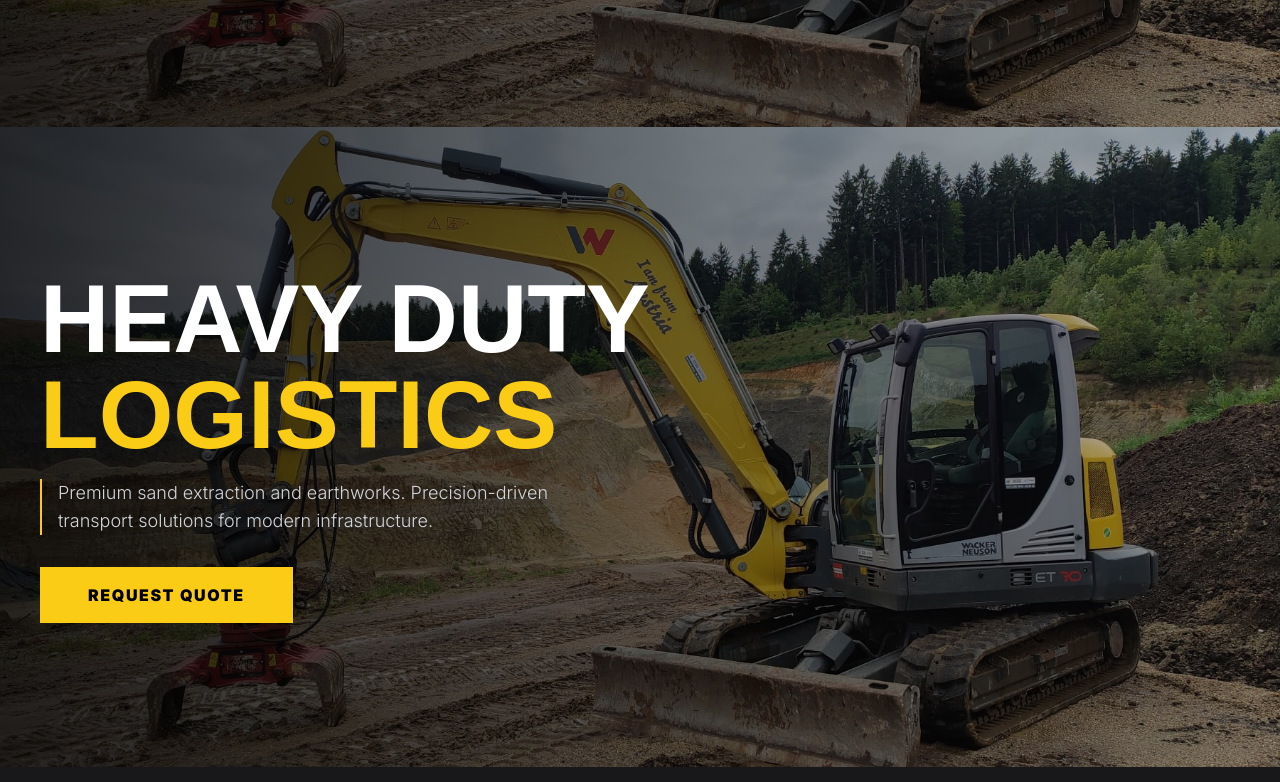
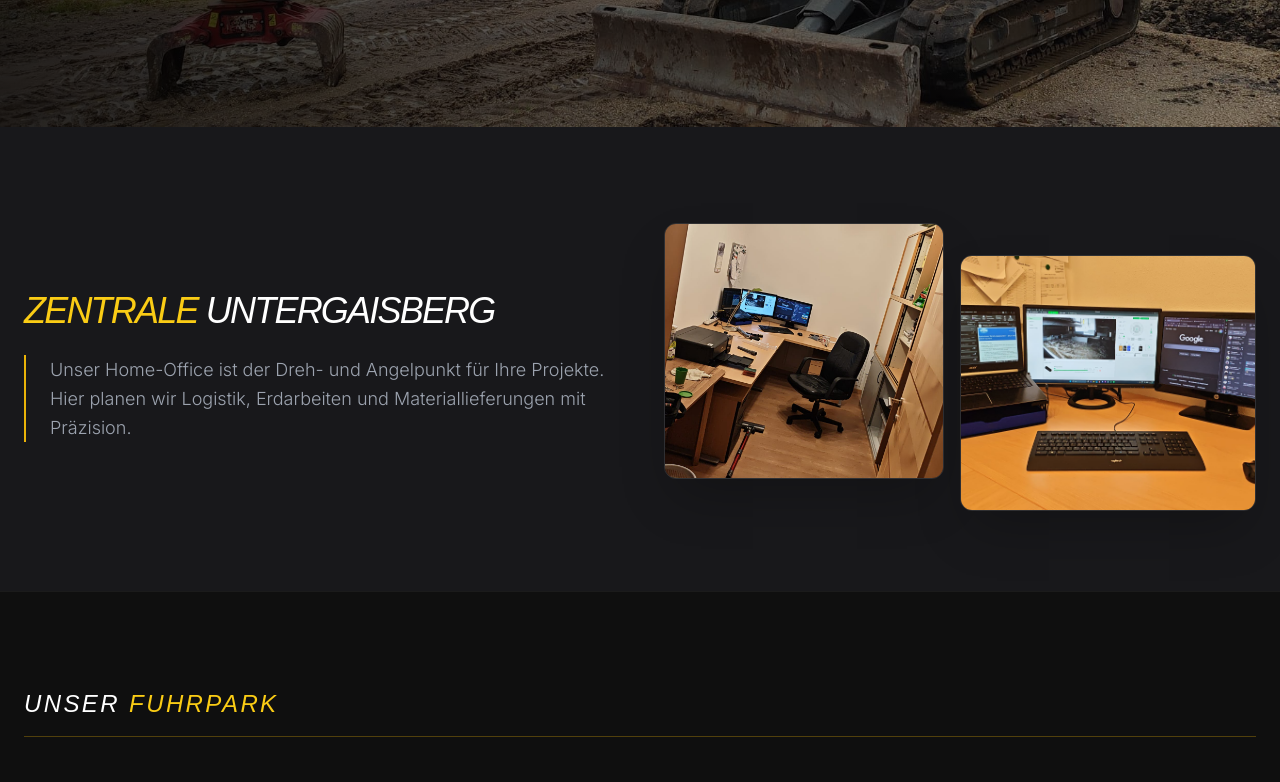
Before and after one commit to technotronicuk-glitch/gerald-barth-at, a plain HTML site: page index.html in a window 1280 px wide. Shown: the part 620-1402 px from the top of the page. Drawn offline with nearby package versions, Linux system fonts and the light colour scheme; a web font is replaced by a local one.

Commit message:
Update index.html

```diff
--- a/index.html
+++ b/index.html
@@ -60,18 +60,6 @@
     </script>
 </body>
 </html>
-    <section class="hero-gradient h-[80vh] flex items-center px-10">
-        <div class="max-w-4xl">
-            <h1 class="tech-font text-6xl md:text-8xl font-black mb-4 uppercase leading-none">
-                Heavy Duty <br><span class="text-yellow-400">Logistics</span>
-            </h1>
-            <p class="text-lg text-gray-300 max-w-xl mb-8 border-l-2 border-yellow-400 pl-4">
-                Premium sand extraction and earthworks. Precision-driven transport solutions for modern infrastructure.
-            </p>
-            <button class="bg-yellow-400 text-black px-12 py-4 font-black uppercase tracking-widest hover:skew-x-[-10deg] transition-all">
-                Request Quote
-            </button>
-        </div>
     </section>
   <section id="gallery" class="py-24 bg-zinc-900 overflow-hidden">
 
```
